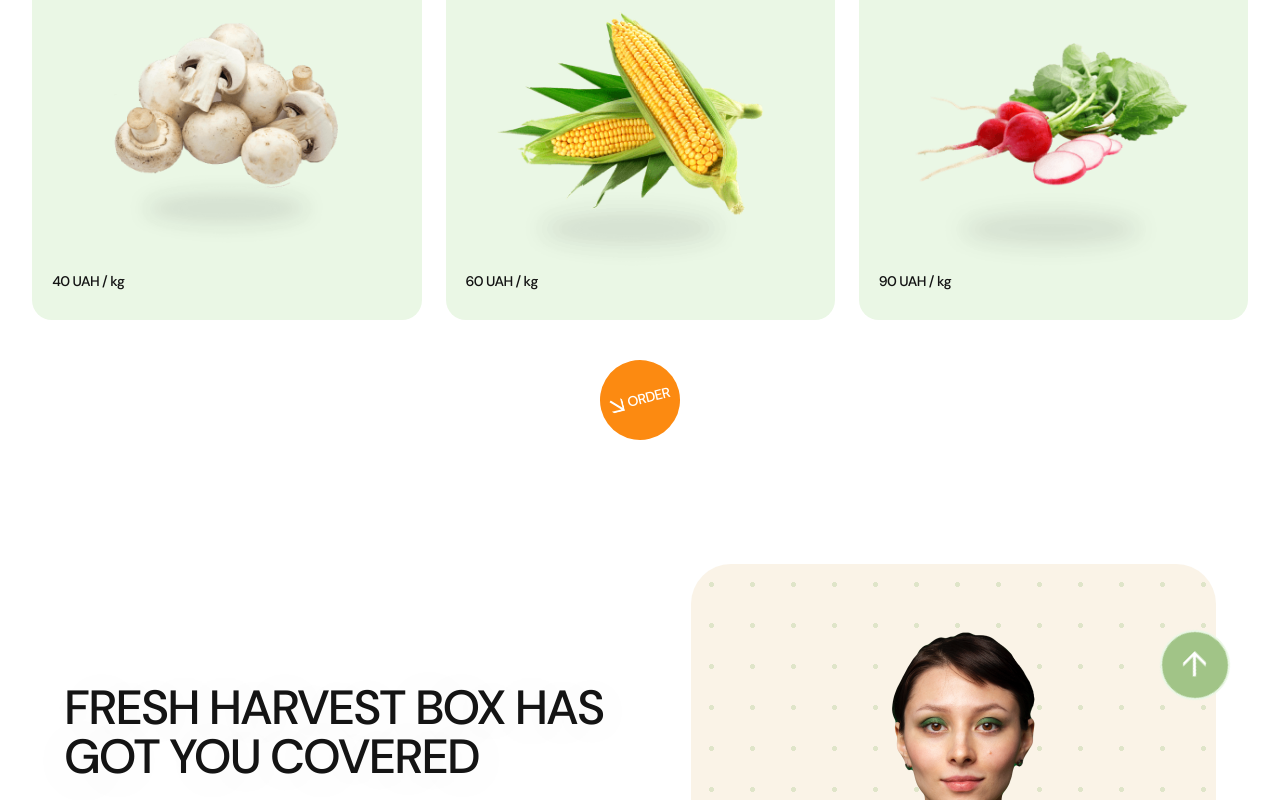
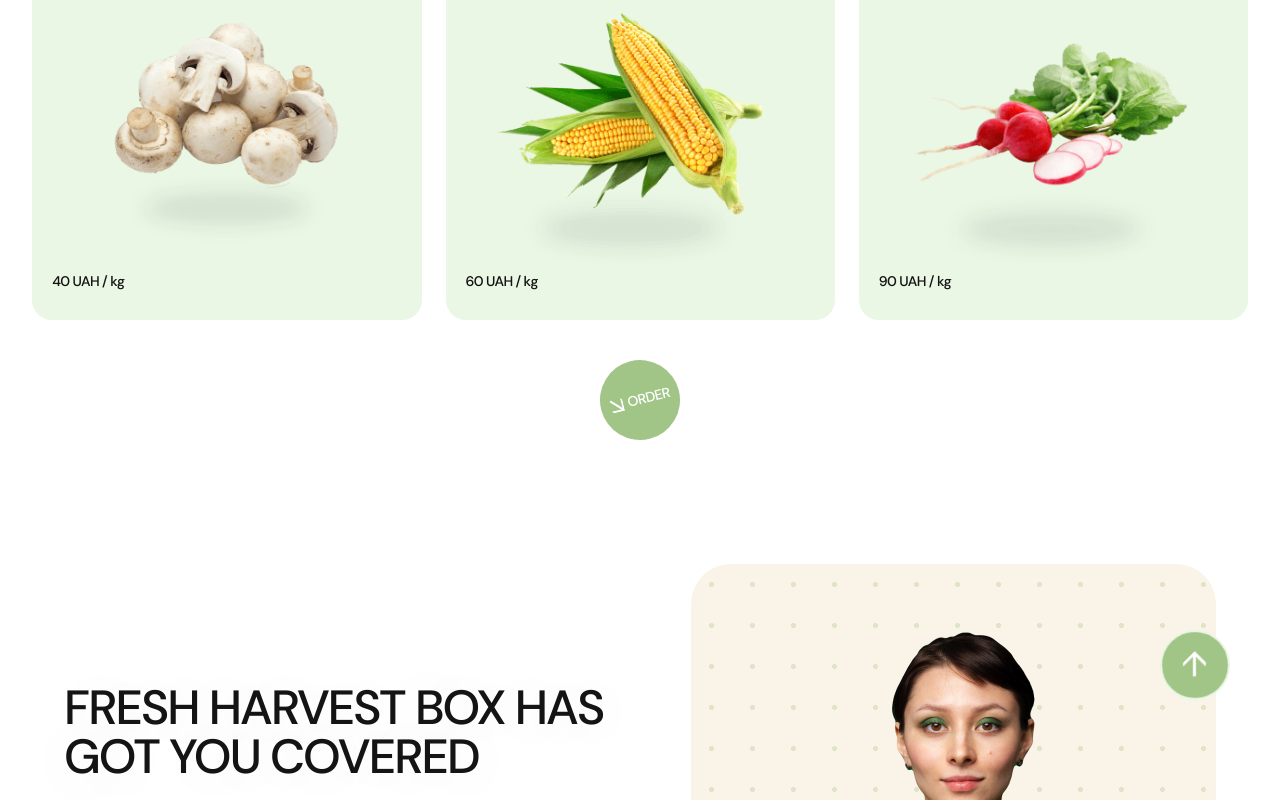
Before and after one commit to escape23/ovochi-group, a website built with Vite: page src/index.html in a window 1280 px wide. In both pictures the pointer is over the button "ORDER". Shown: the part 3114-3914 px from the top of the page. Built offline with nearby package versions, Linux system fonts and the light colour scheme.

Commit message:
Update vegetable.css

```diff
--- a/src/css/vegetables.css
+++ b/src/css/vegetables.css
@@ -194,7 +194,8 @@
   fill: var(--white-color);
   margin-right: 4px;
 }
-.vegetables-btn:focus {
+.vegetables-btn:focus,
+.vegetables-btn:hover{
   background-color: var(--green-background);
 }
 
```
